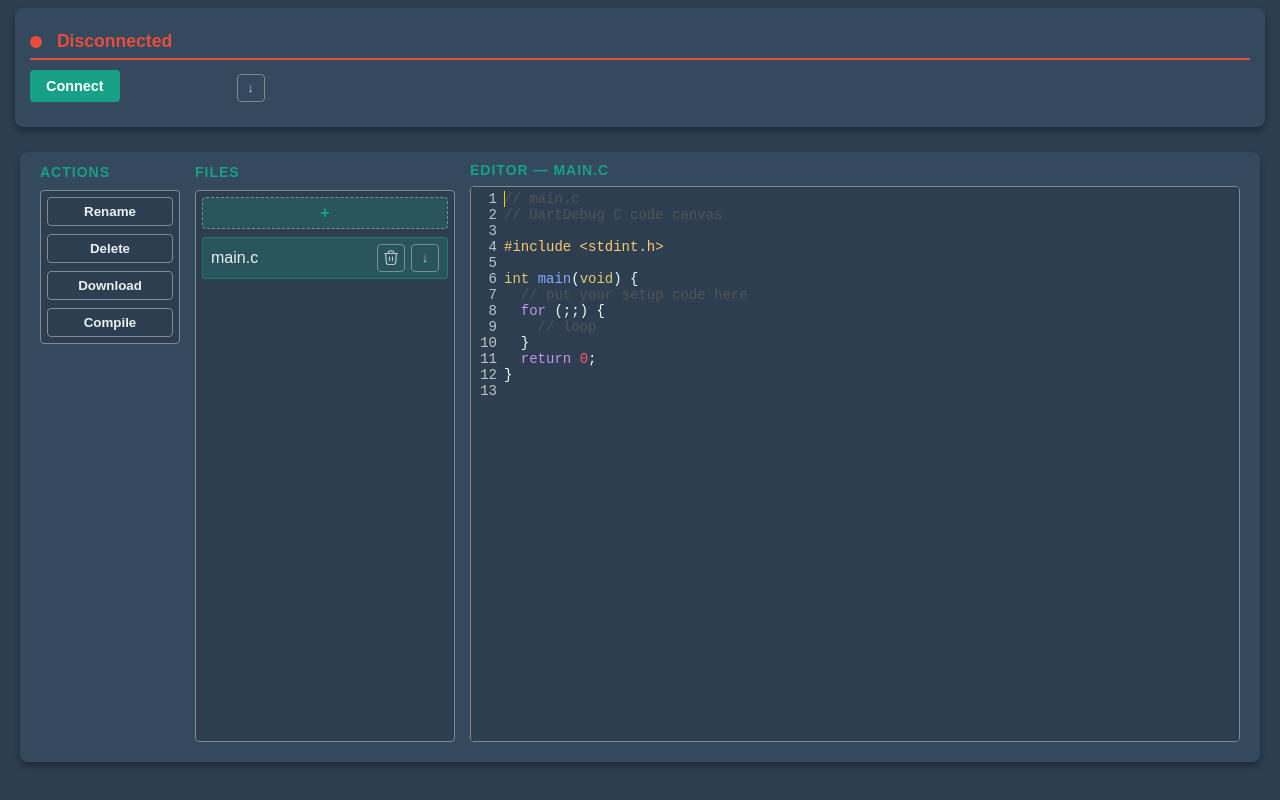
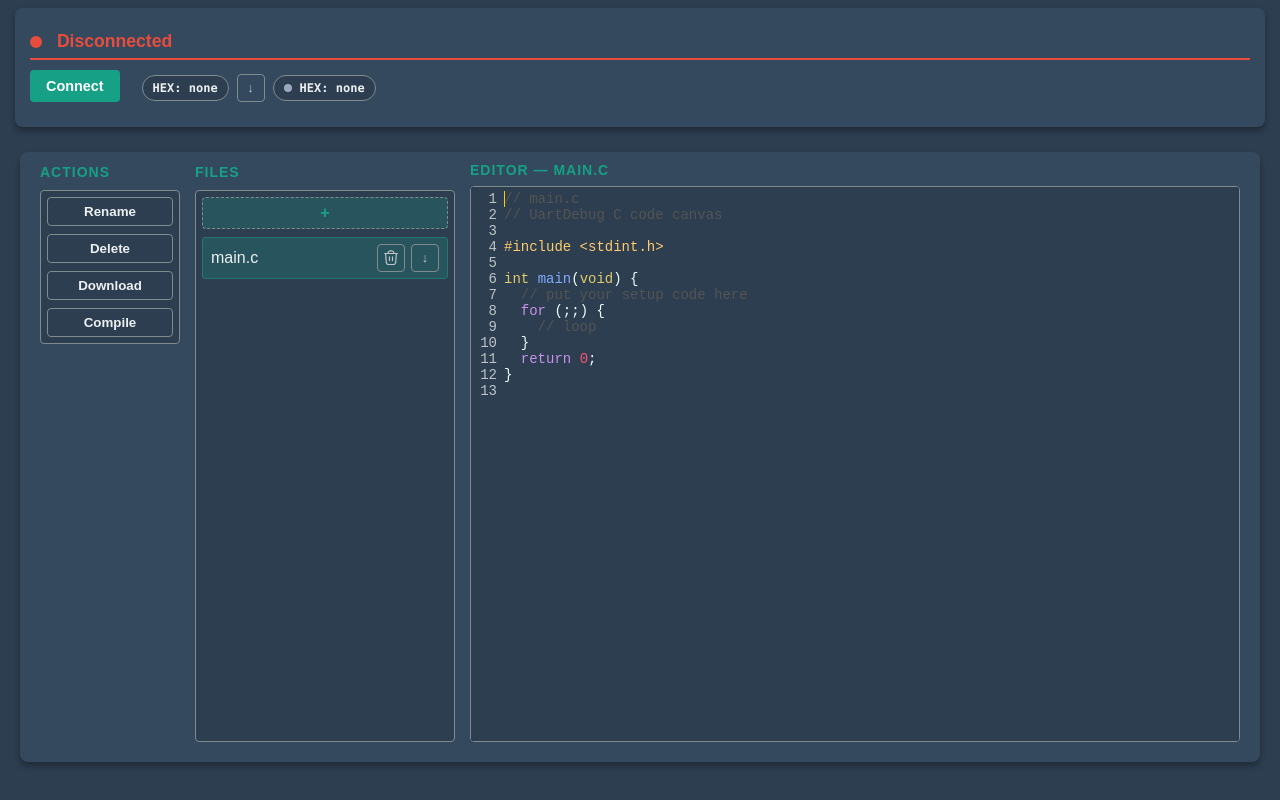
Before and after one commit to K1LLERV1PV2/uartdebug, a plain HTML site: page public/c-canvas.html in a window 1280 px wide. Drawn offline with nearby package versions, Linux system fonts and the light colour scheme.

Commit message:
Update HEX status handling and UI defaults
Changed default HEX status from 'idle' to 'none' in the UI and JS logic. Updated CSS to make hex status visible by default. Ensured download button is disabled when status is 'none' for consistency.

```diff
--- a/public/c-canvas.css
+++ b/public/c-canvas.css
@@ -467,8 +467,8 @@ main,
   color: var(--text-color, #cbd5e1);
   font: 600 12px/1 ui-monospace, SFMono-Regular, Menlo, Consolas,
     "Liberation Mono", monospace;
-  opacity: 0;
-  transform: translateY(-4px) scale(0.98);
+  opacity: 1;
+  transform: translateY(0) scale(1);
   transition: opacity 0.2s ease, transform 0.2s ease, background 0.3s ease,
     border-color 0.3s ease, color 0.3s ease;
   user-select: none;
--- a/public/c-canvas.html
+++ b/public/c-canvas.html
@@ -62,7 +62,7 @@
               </button>
               <div id="hexStatus" class="hex-status" aria-live="polite">
                 <span class="dot" aria-hidden="true"></span>
-                <span class="label">HEX: idle</span>
+                <span class="label">HEX: none</span>
               </div>
             </div>
             <!-- NOTE: per spec, removed .connection-control and .settings-btn -->
--- a/public/c-canvas.js
+++ b/public/c-canvas.js
@@ -31,8 +31,12 @@
         label.textContent = "HEX: failed";
         markHexDownloadReady(false);
         break;
-      default:
-        label.textContent = "HEX: idle";
+      case "none": // ← новое состояние
+        label.textContent = "HEX: none";
+        markHexDownloadReady(false);
+        break;
+      default: // ← по умолчанию тоже "none"
+        label.textContent = "HEX: none";
         markHexDownloadReady(false);
     }
   }
@@ -774,4 +778,9 @@ int main(void) {
   }
 
   document.addEventListener("DOMContentLoaded", boot);
+  document.addEventListener("DOMContentLoaded", () => {
+    setHexStatus("none");
+    const dl = document.getElementById("hexDownloadBtn");
+    if (dl) dl.disabled = true; // чтобы логика совпадала с "none"
+  });
 })();
```
